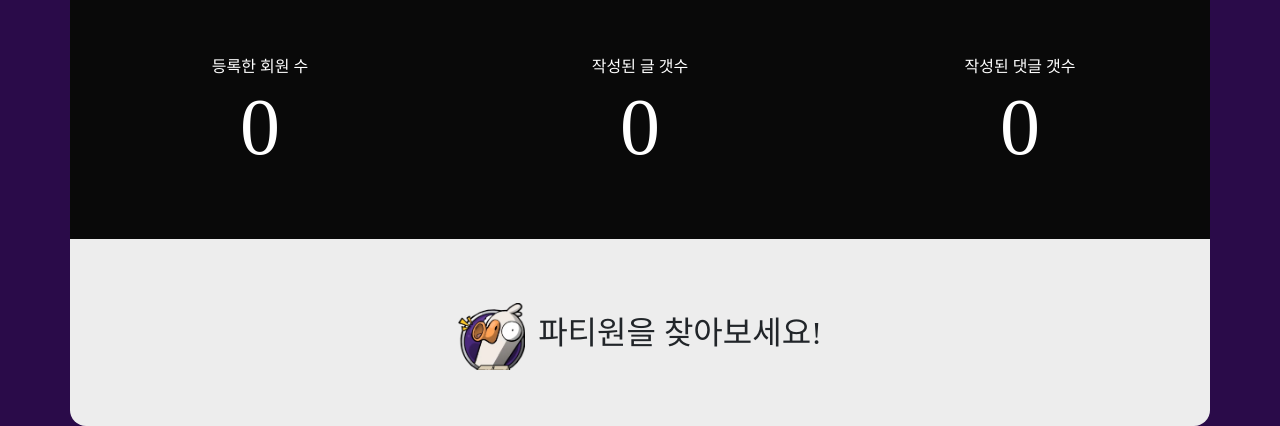
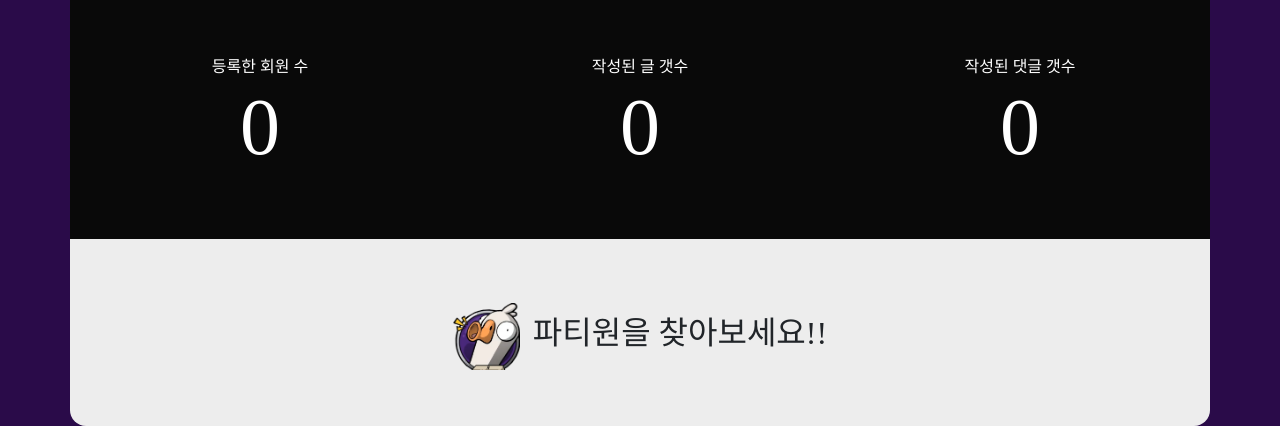
Before and after one commit to caretim/Pair-PJT1021, a Django app: page /reviews/index/ in a window 1280 px wide. Shown: the part 1072-1498 px from the top of the page. Run offline with Django 3.2, Linux system fonts and the light colour scheme; data that the repository does not hold is empty; some libraries are stand-ins or nearby versions; some web fonts are replaced.

Commit message:
update: index-card

```diff
--- a/reviews/templates/reviews/index.html
+++ b/reviews/templates/reviews/index.html
@@ -46,7 +46,7 @@
   </div>
 </div>
 
-<h2 class="retro"><img src="{% static 'images/info.png' %}" class="info-message">파티원을 찾아보세요!</h2>
+<h2 class="retro"><img src="{% static 'images/info.png' %}" class="info-message">파티원을 찾아보세요!!</h2>
 <div class="row">
   {% for data in all_data %}
     <div class="index-card col-4">
```
